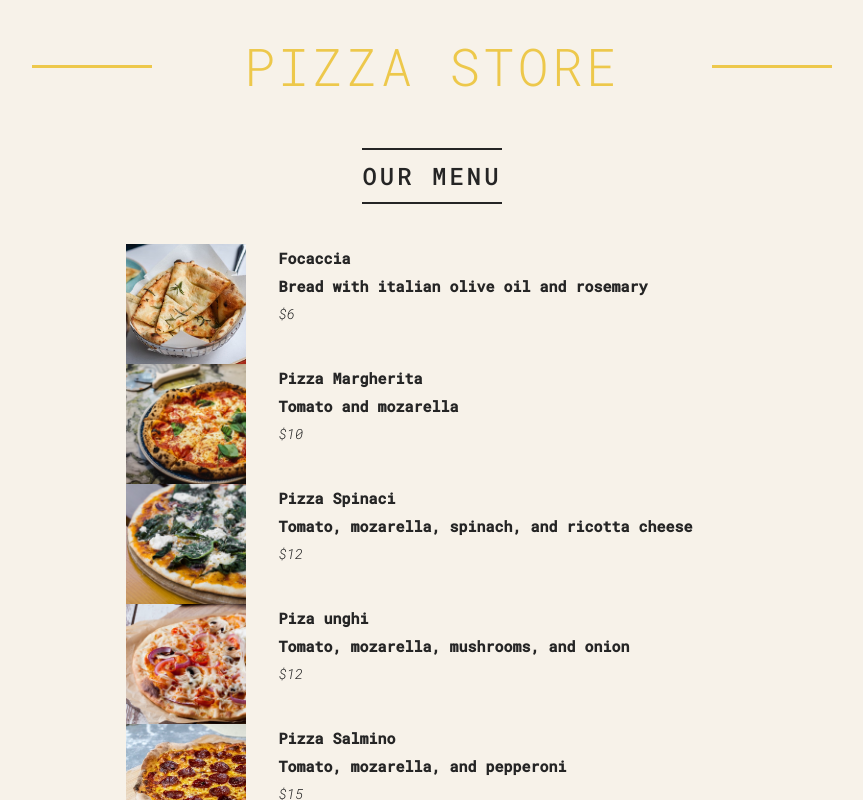
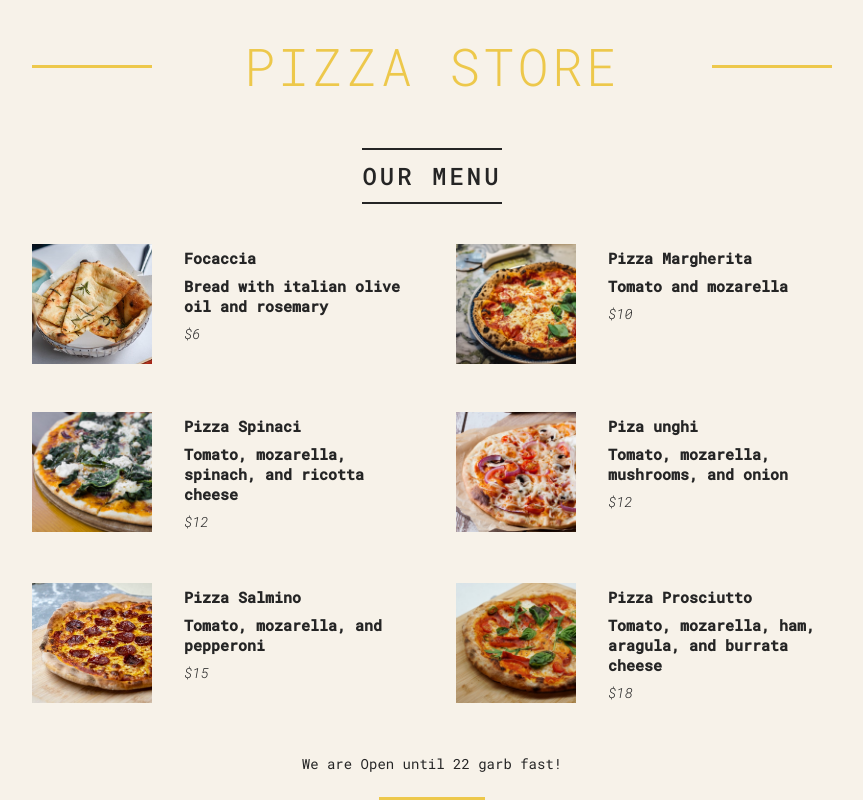
Before and after one commit to Ak003x/dev.React-practice., a Next.js app: page / in a window 1280 px wide. Shown: the top 800 px of the page, without its empty margins (208-1071 px from the left). Built offline with nearby package versions, Linux system fonts and the light colour scheme.

Commit message:
Added ternary Operator

```diff
--- a/src/app/page.js
+++ b/src/app/page.js
@@ -54,14 +54,22 @@
 };
 
 const Menu = () => {
+  const pizzas = pizzaData;
+  // const pizzas =[];
+  const numPizzas = pizzas.length;
+
+
   return (
     <main className="menu">
       <h2>Our Menu</h2>
-      <ul className="">
+
+      {numPizzas > 0 ? <ul className="pizzas">
+        {/* //ternary operator..^^ */}
         {pizzaData.map(pizza => (
           <Pizza pizzaObj={pizza} key={pizza.name} />
         ))}
-      </ul>
+      </ul> : <p>We are Working on the Menu.....</p>}
+
 
       {/* <Pizza
         name="pizza spinac"
@@ -102,12 +110,12 @@
 
   return (
     <footer className="footer">
-      {isOpen && (
+      {isOpen ? (
         <div className="order">
           <p>We are Open until {closeHour} garb fast!</p>
           <button className="btn">order</button>
         </div>
-      )}
+      ):<p>Welcome u to the store</p>}
     </footer>
   );
 };
```
